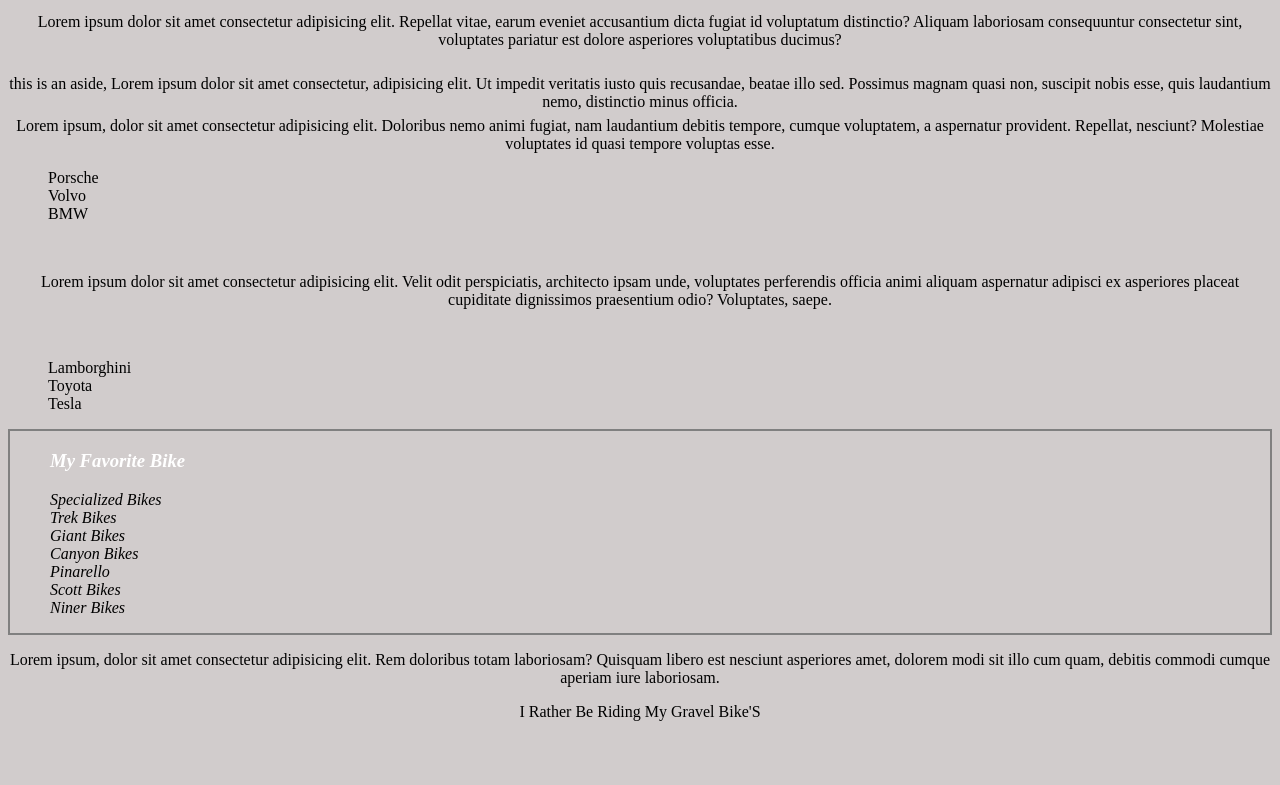
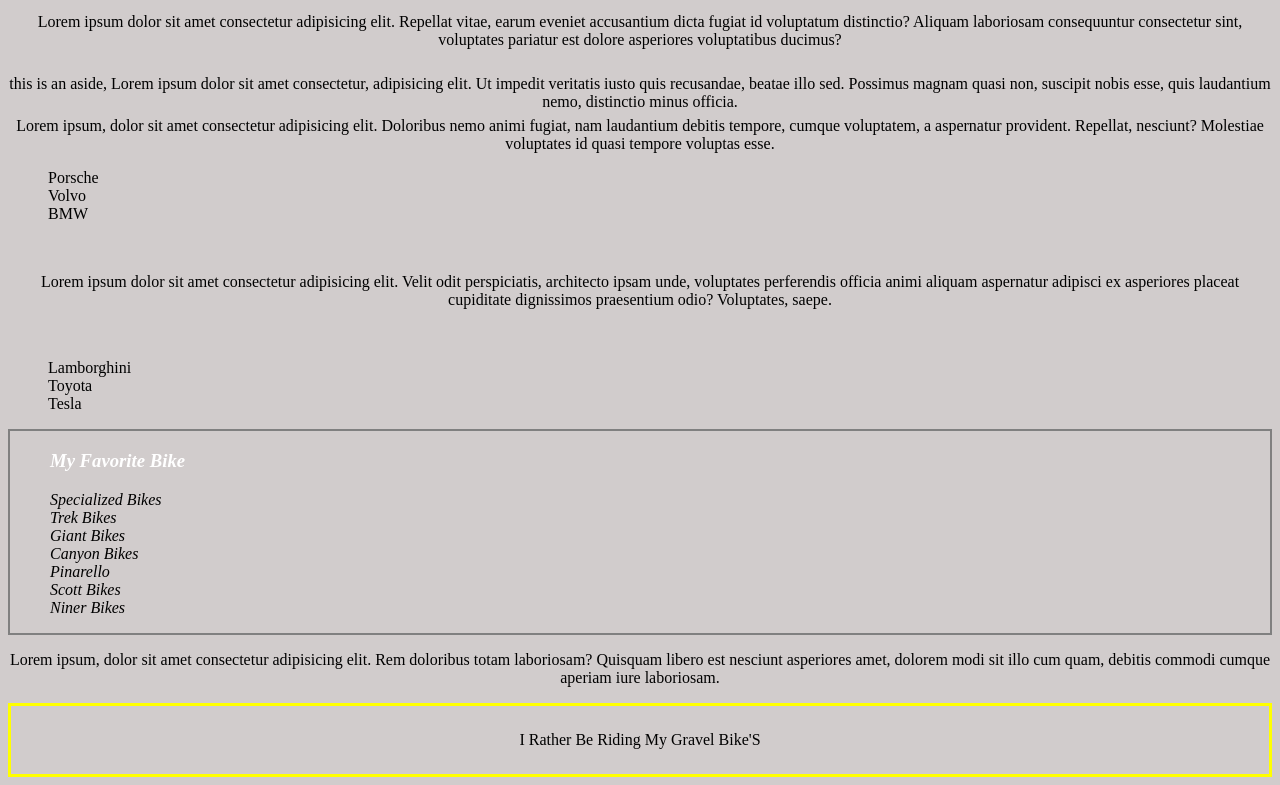
Before and after one commit to Antonio-Banales/myappsample, a plain HTML site: page index.html in a window 1280 px wide. Shown: the part 385-1170 px from the top of the page. Before the commit the page ends 1114 px from the top, so only its background shows below. Drawn offline with Linux system fonts and the light colour scheme; some icons are missing.

Commit message:
added info to footer color and box

```diff
--- a/index.html
+++ b/index.html
@@ -68,8 +68,8 @@
 <i class="fa-light fa-person-biking-mountain"></i>
 
 <p>Lorem ipsum, dolor sit amet consectetur adipisicing elit. Rem doloribus totam laboriosam? Quisquam libero est nesciunt asperiores amet, dolorem modi sit illo cum quam, debitis commodi cumque aperiam iure laboriosam.</p>
-
-<footer>I Rather Be Riding My Gravel Bike'S</footer>
+<!--added new info to footer-->
+<footer class="footer-1">I Rather Be Riding My Gravel Bike'S</footer>
 
 </body>
 </html>
--- a/style.css
+++ b/style.css
@@ -39,3 +39,9 @@
     list-style: none;
     text-align: left;
 }
+.footer-1 {
+    box-sizing: border-box;
+    border: 3px solid yellow;
+    color:black;
+    padding: 25px 15px;
+}
```
